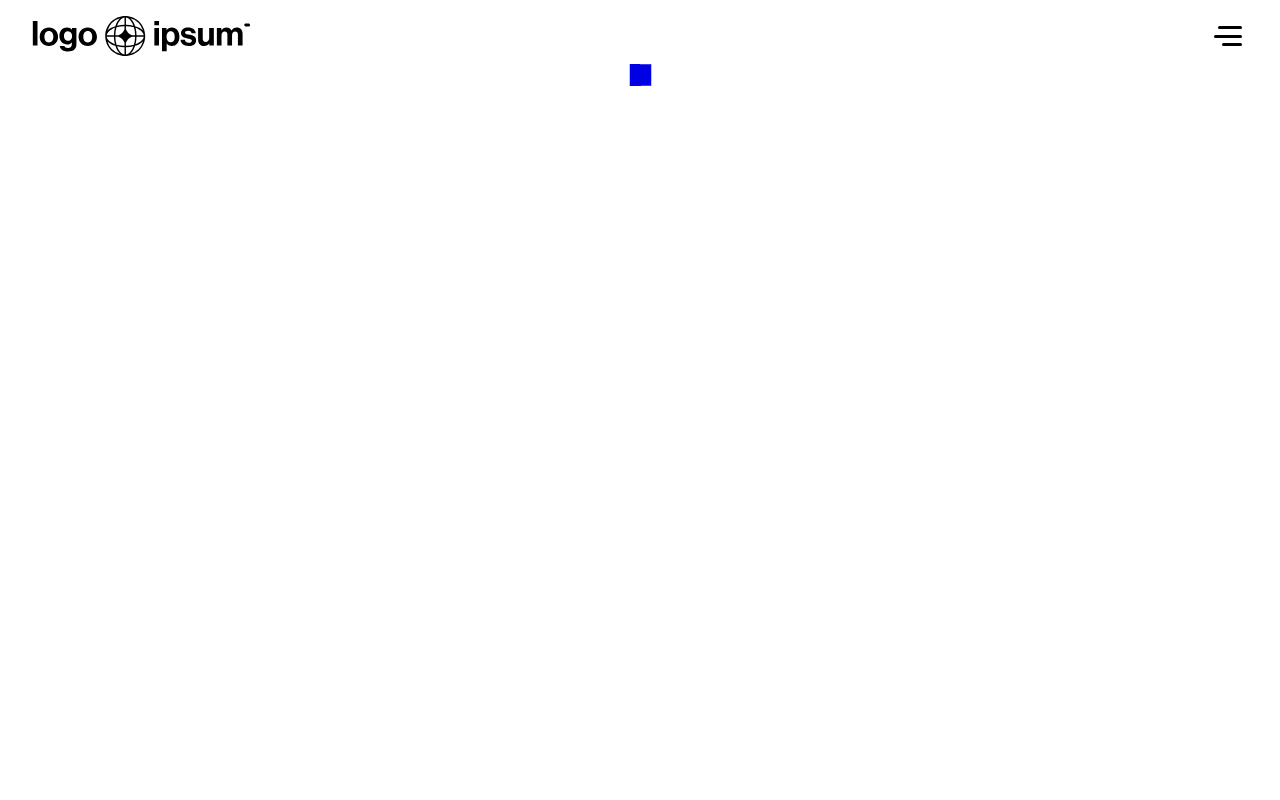
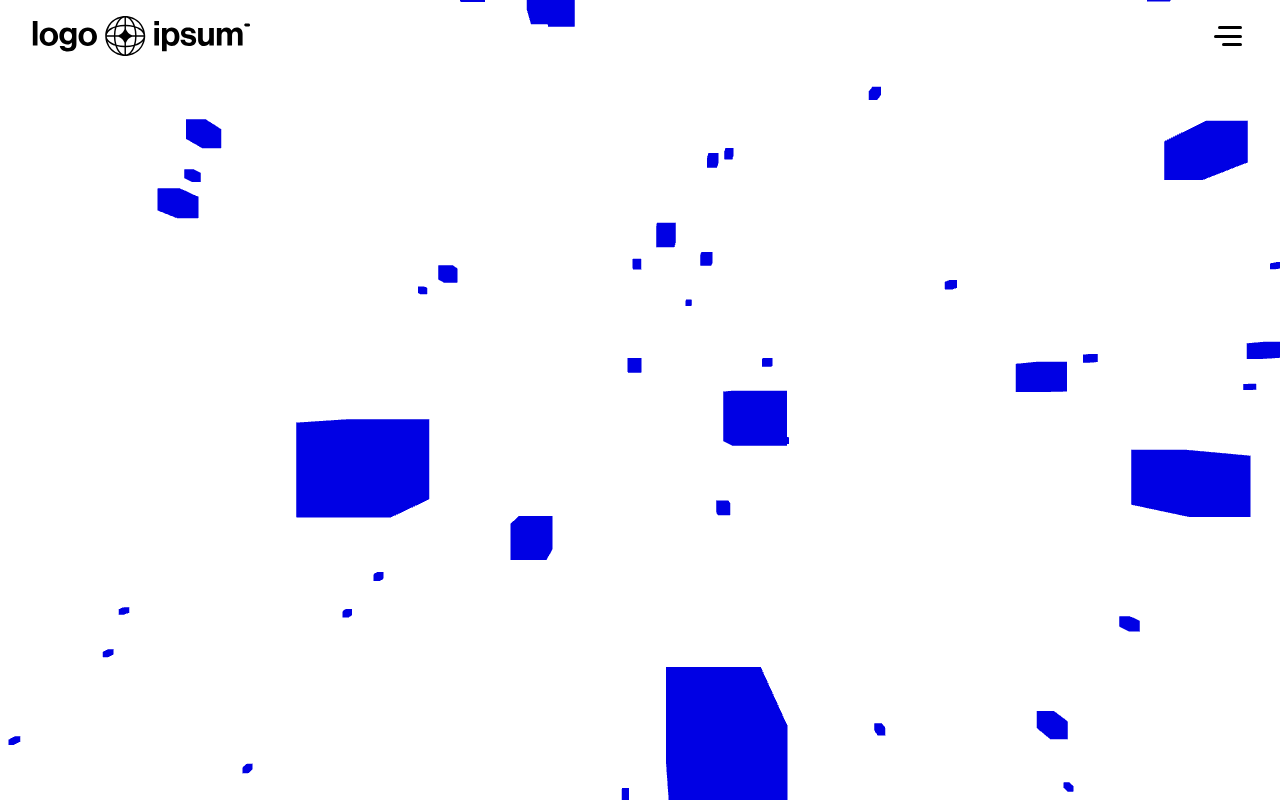
Before and after one commit to lilouMazzarisi/workshop-r3f, a React (Vite) app: page / in a window 1280 px wide. Built offline with nearby package versions, Linux system fonts and the light colour scheme.

Commit message:
part 5 ok

```diff
--- a/package.json
+++ b/package.json
@@ -13,7 +13,8 @@
     "react": "^18.2.0",
     "react-dom": "^18.2.0",
     "react-icons": "^4.8.0",
-    "react-spring": "^9.7.1"
+    "react-spring": "^9.7.1",
+    "three": "^0.150.1"
   },
   "devDependencies": {
     "@types/react": "^18.0.24",
--- a/src/components/CanvasContainer.jsx
+++ b/src/components/CanvasContainer.jsx
@@ -1,17 +1,33 @@
-import { Canvas, useFrame } from "@react-three/fiber";
-import { useRef} from "react"
-export default function CanvasContainer() {
+import { Canvas, useFrame, useThree } from "@react-three/fiber";
+import {useRef, useState} from "react"
+import * as THREE from "three";
+export default function CanvasContainer({count = 100}) {
   return (
       <Canvas className={"canvas"}>
-        <Box/>
+        {Array.from({length: count}, (_, i) => (
+            <Box key={i} z={-i}/>
+        ))}
       </Canvas>
   )
 }
 
-function Box() {
+function Box({z}) {
+  const { viewport, camera } = useThree()
   const ref = useRef()
-  useFrame(() => {
-    ref.current.rotation.y += 0.01;
+  const { width, height } = viewport.getCurrentViewport(camera, [0, 0, z])
+
+  const [data] = useState({
+    x: THREE.MathUtils.randFloatSpread(2),
+    y: THREE.MathUtils.randFloatSpread(height),
+  })
+
+
+
+  useFrame((state) => {
+    ref.current.position.set(data.x * width ,(data.y += 0.3), z)
+    if (data.y > height / 1.5)  {
+      data.y = -height / 1.5
+    }
   })
   return (
   <mesh ref={ref}>
--- a/src/index.css
+++ b/src/index.css
@@ -114,3 +114,7 @@ body,
     user-select: none;
     overflow: hidden;
 }
+
+.canvas {
+    height: 100vh!important;
+}
```
Also changed, not shown: 1 other file (tests, documents, lock files or other folders).
